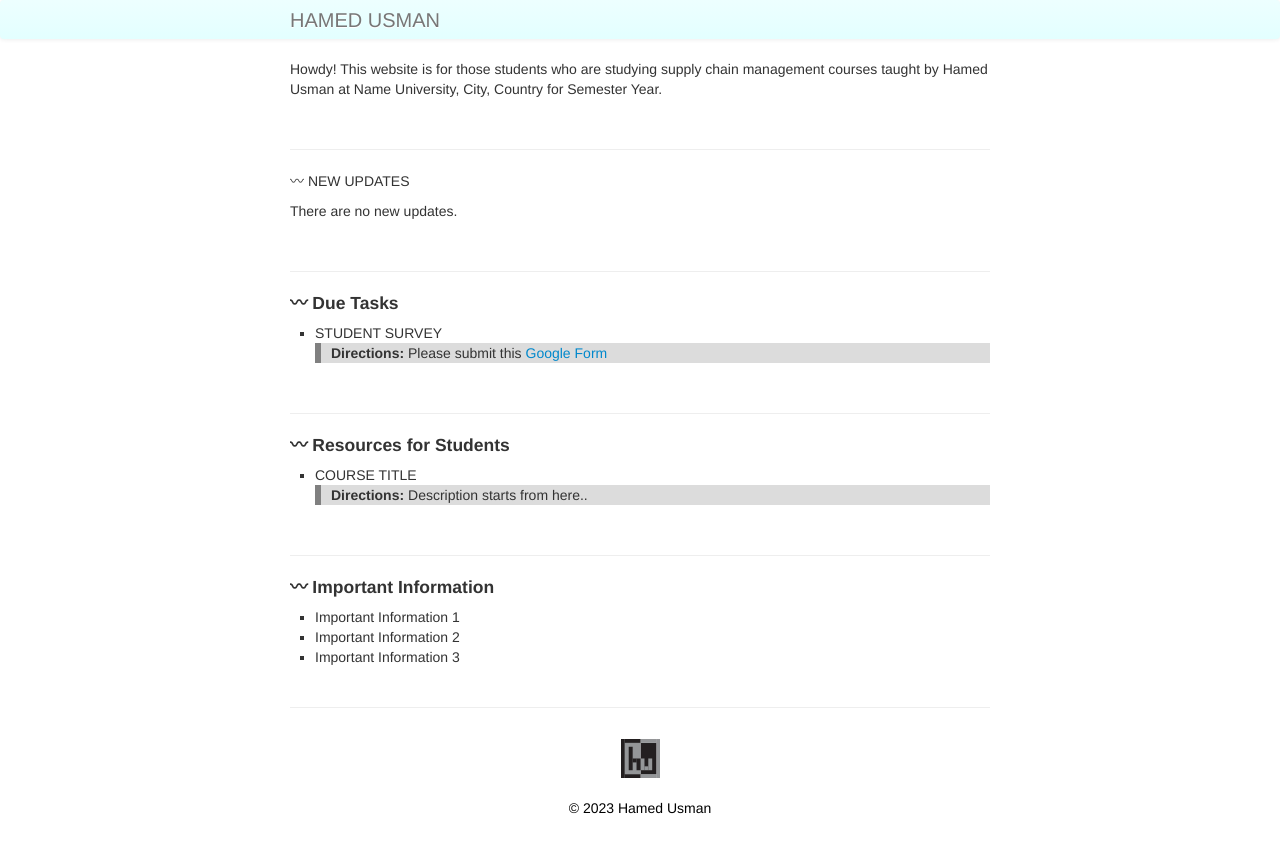
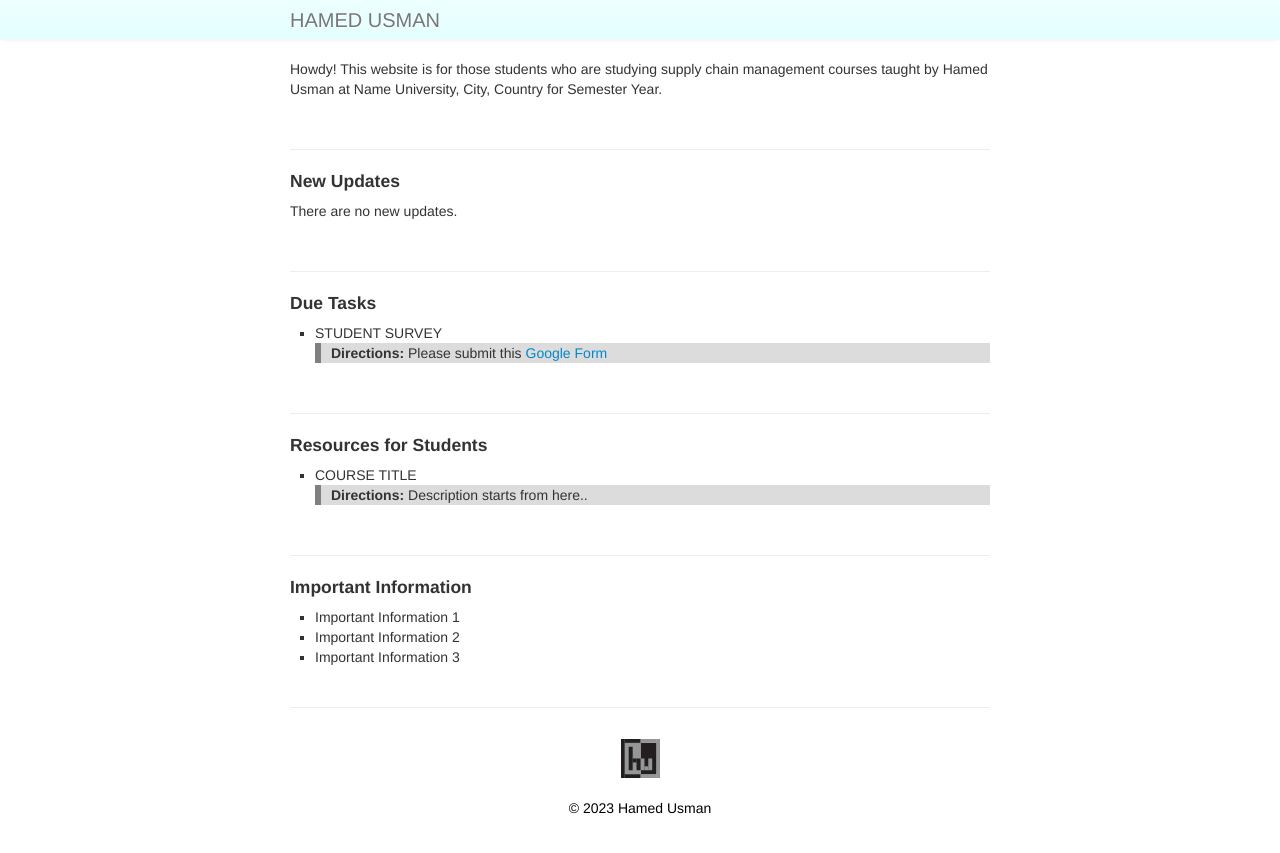
Before and after one commit to 101scm/101scm.github.io, a Jekyll site: the page built from index.md, in a window 1280 px wide. Shown: the top 853 px of the page. Built offline with Jekyll 4.4.1, drawn with Linux system fonts in a browser that asks for light colours.

```diff
--- a/index.md
+++ b/index.md
@@ -10,14 +10,14 @@ Howdy! This website is for those students who are studying supply chain manageme
 
 ---
 
-〰 NEW UPDATES
+<h4>New Updates</h4>
 <p>There are no new updates.</p>
 
 <br/>
 
 ---
 
-<h4>〰 Due Tasks</h4>
+<h4>Due Tasks</h4>
 <ul>
 <li>STUDENT SURVEY</li>
 <div class="summary"><p><strong>Directions:</strong> Please submit this <a href="https://www.google.com">Google Form</a></p></div>
@@ -27,7 +27,7 @@ Howdy! This website is for those students who are studying supply chain manageme
 
 ---
 
-<h4>〰 Resources for Students</h4>
+<h4>Resources for Students</h4>
 <ul>
 <li>COURSE TITLE</li>
 <div class="summary"><p><strong>Directions:</strong> Description starts from here..</p></div>
@@ -37,7 +37,7 @@ Howdy! This website is for those students who are studying supply chain manageme
 
 ---
 
-<h4>〰 Important Information</h4>
+<h4>Important Information</h4>
 <ul>
 <li>Important Information 1</li>
 <li>Important Information 2</li>
```
